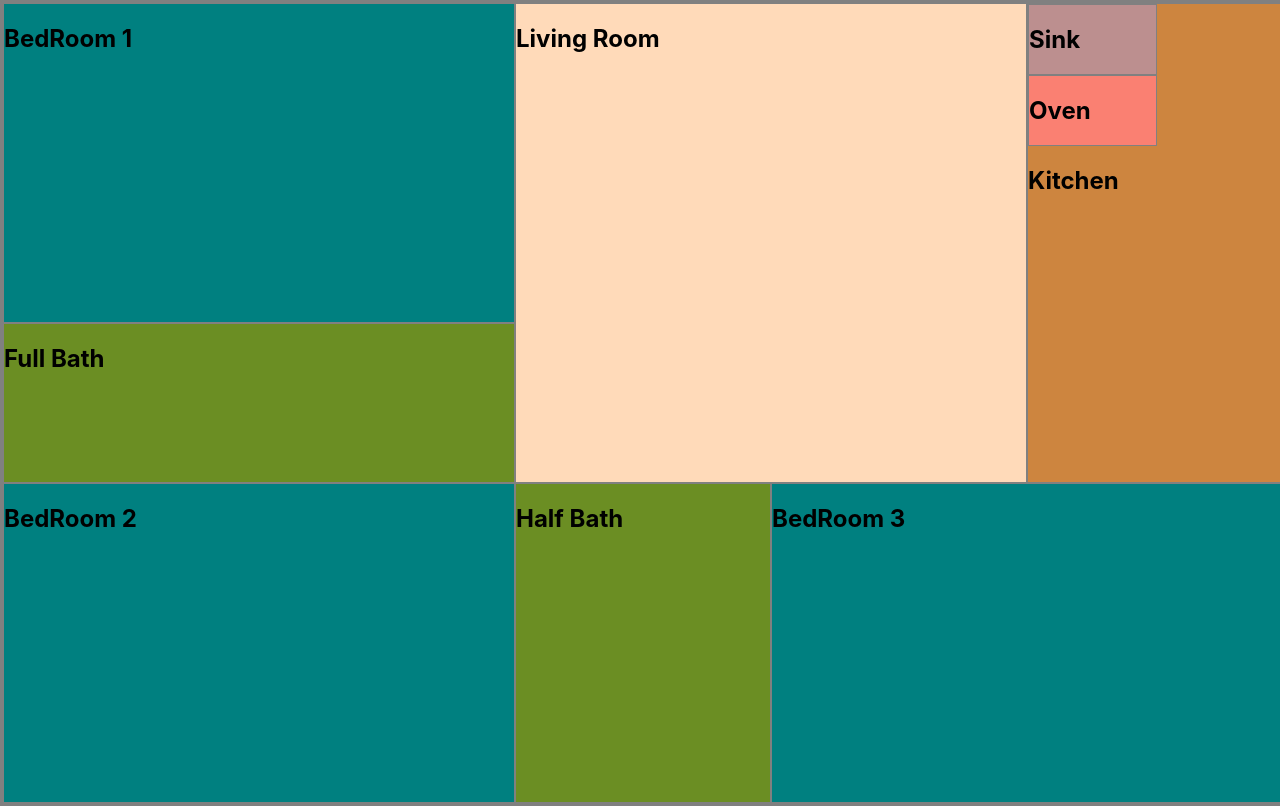
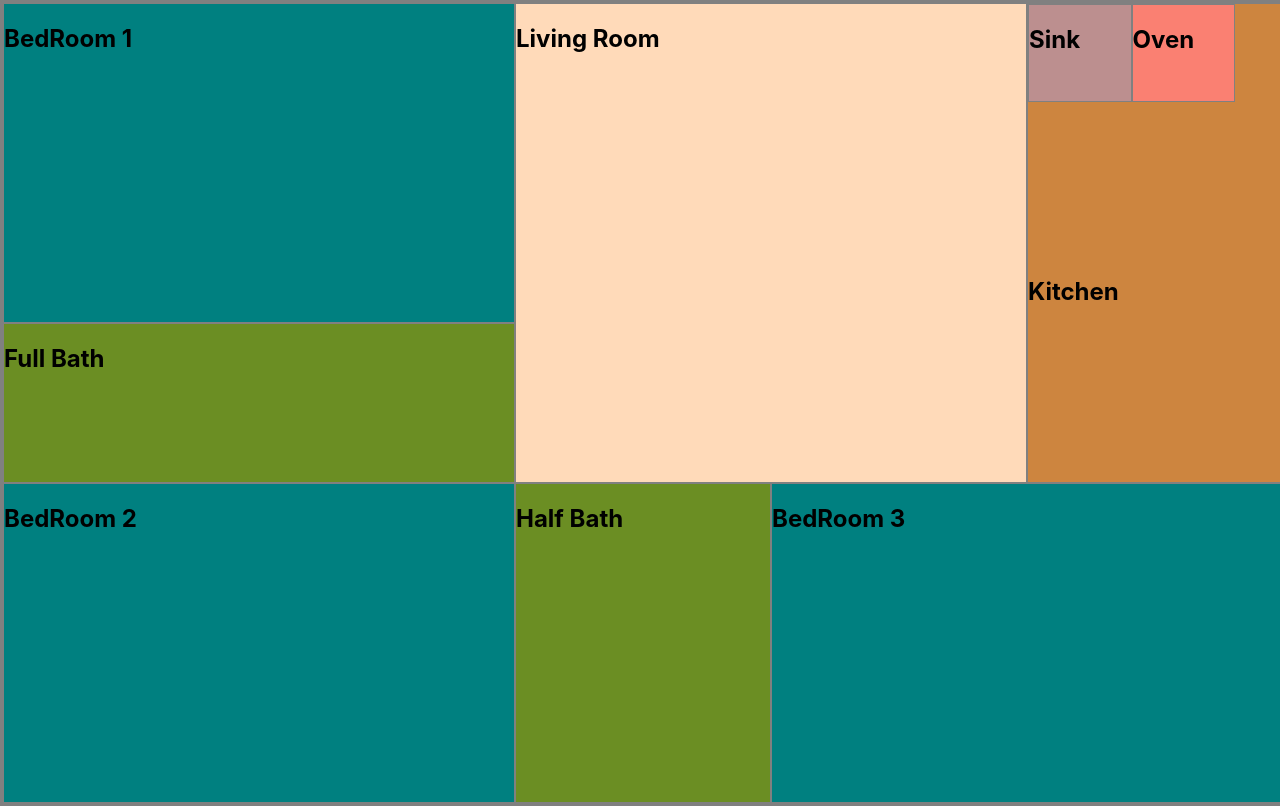
Before and after one commit to JonelSV/reactFunctionalComponents, a React (Create React App) app: page / in a window 1280 px wide. Built offline with nearby package versions, Linux system fonts and the light colour scheme.

Commit message:
'styling'

```diff
--- a/src/App.css
+++ b/src/App.css
@@ -52,6 +52,8 @@ div {
 }
 
 .Kitchen {
+  display: flex;
+  flex-wrap: wrap;
   grid-area: Kitchen;
   background-color: peru;
 }
@@ -63,10 +65,12 @@ div {
 
 .Sink {
   background-color: rosybrown;
-  width: 50%;
+  width: 40%;
+  height: 20%;
 }
 
 .Oven {
   background-color: salmon;
-  width: 50%;
+  width: 40%;
+  height: 20%;
 }
--- a/src/App.js
+++ b/src/App.js
@@ -6,8 +6,6 @@ import FloorPlan from './components/FloorPlan';
 
 
 const App = () => {
-
-
 
 
   return (
```
